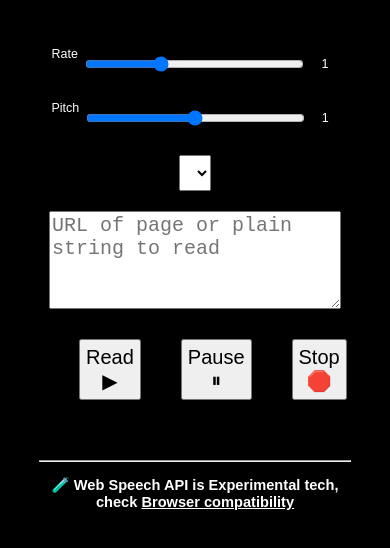
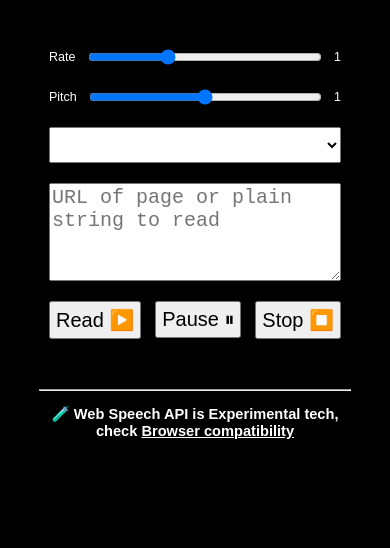
Before and after one commit to lenmorld/web_reader, a website with bundled scripts: page index.html in a window 390 px wide. Shown: the part 78-626 px from the top of the page. Built offline with nearby package versions, Linux system fonts and the light colour scheme.

Commit message:
Adjust UI responsiveness, icons and sizes

```diff
--- a/index.html
+++ b/index.html
@@ -32,11 +32,9 @@
 			<textarea rows="4" cols="50" placeholder="URL of page or plain string to read"></textarea>
 		</div>
 		<div>
-			<div>
-				<button id="play">Read ▶</button>
-				<button id="pause">Pause ⏸</button>
-				<button id="stop">Stop 🛑</button>
-			</div>
+			<button id="play">Read ▶️</button>
+			<button id="pause">Pause ⏸</button>
+			<button id="stop">Stop ⏹️</button>
 		</div>
 	</section>
 
--- a/main.css
+++ b/main.css
@@ -5,6 +5,11 @@ html {
 	font-size: 10px;
 	background-color: black;
 	color: white;
+}
+
+html {
+	max-width: 768px;
+	margin: 0 auto;
 }
 
 body {
@@ -22,11 +27,13 @@ section {
 	margin-top: 4rem;
 }
 
-section div {
+section > div {
 	margin: 10px;
+	flex-grow: 1;
 	display: flex;
 	flex-direction: row;
-	justify-content: space-around;
+	justify-content: space-between;
+	align-items: center;
 }
 
 button,
@@ -35,11 +42,13 @@ select {
 	padding: 5px;
 }
 
-button {
-	margin: 0 2rem;
+select {
+	flex-grow: 1;
+	max-width: 100%;
 }
 
 textarea {
+	flex-grow: 1;
 	font-size: 2rem;
 	word-wrap: break-word;
 	overflow: auto;
@@ -51,7 +60,7 @@ header {
 }
 
 input {
-	width: 75%;
+	width: 80%;
 }
 
 a:link,
```
